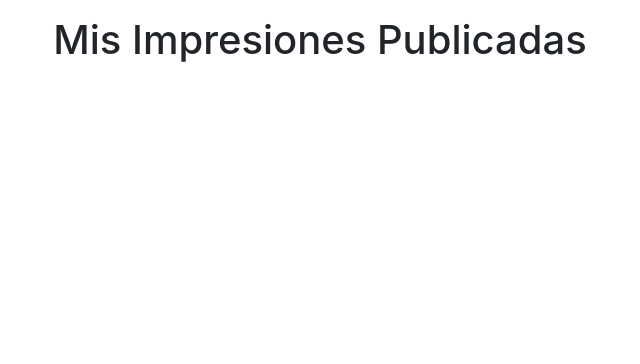
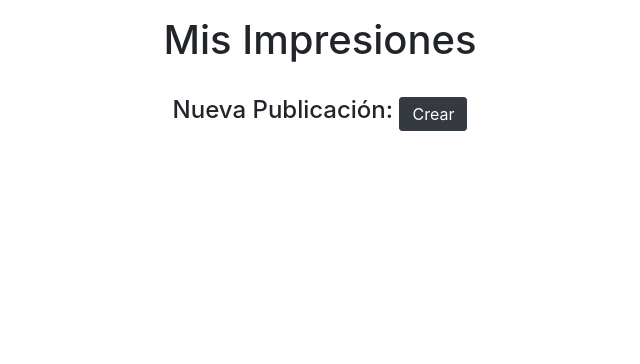
Before and after one commit to dp2-anacardo/treeD, a Django app: template treeD/main/templates/misPublicaciones.html in a window 1280 px wide. Shown: the part 56-420 px from the top of the page, without its empty margins (320-960 px from the left). Run offline with Django 3.2, Linux system fonts and the light colour scheme; the template is opened without the code that fills it, so the values that code supplies are empty; some libraries are stand-ins or nearby versions.

```diff
--- a/treeD/main/templates/misPublicaciones.html
+++ b/treeD/main/templates/misPublicaciones.html
@@ -3,7 +3,11 @@
 {% block content %}
 
 <div class="bottom-footer">
-    <h1 class="text-center"> Mis Impresiones Publicadas</h1> <br> <br>
+    <h1 class="text-center"> Mis Impresiones</h1> <br>
+    <div class="text-center">
+        <h4 class="text-center d-inline">Nueva Publicación: </h4>
+        <a href="#" class="btn btn-dark m-auto d-inline">Crear</a><br> <br><br>
+    </div>
 {% for i in query %}
     <div class="container">
         <div class="jumbotron">
@@ -11,23 +15,16 @@
                 <div class="col-lg-4 my-auto text-center">
                     <img src={{i.imagen_set.all.0.imagen.url}} height="190" width="286" >
                 </div>
-
-
                 <div class="col-lg-4 my-auto">
                     <h5 class="text-center">Nombre:</h5><p class="text-center">{{i.nombre}}</p>
                     <h5 class="text-center">Precio:</h5><p class="text-center">{{i.precio}}</p>
-
                 </div>
-
                 <div class="col-lg-4 my-auto text-center">
-
-                        <a href="{% url 'mostrarImpresion_url' i.idImpresion %}" class="btn btn-dark m-auto">Ver</a> <br> <br>
+                        <a href="#" class="btn btn-dark m-auto">Ver</a> <br> <br>
                         <a href="#" class="btn btn-dark m-auto">Editar</a><br> <br>
                         <a href="#" class="btn btn-dark m-auto">Eliminar</a><br> <br>
-
                 </div>
-
-            </div>  <br>
+            </div><br>
     </div>
 </div>
 {% endfor %}
```
